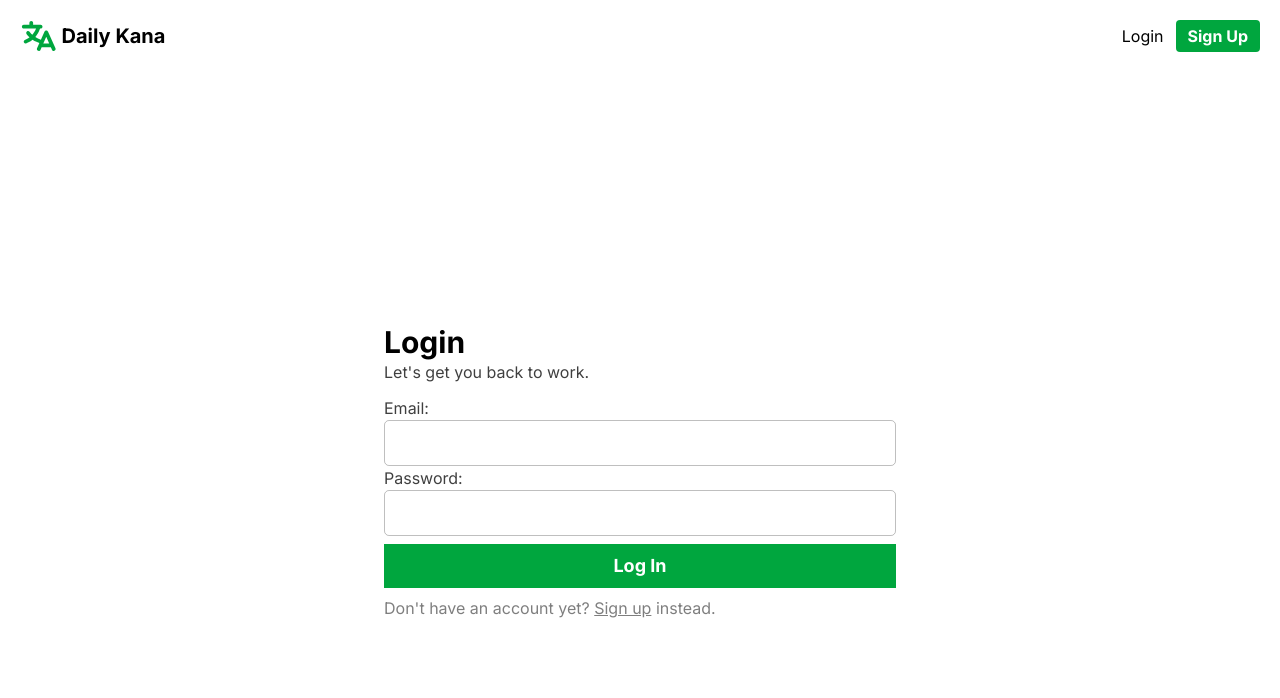
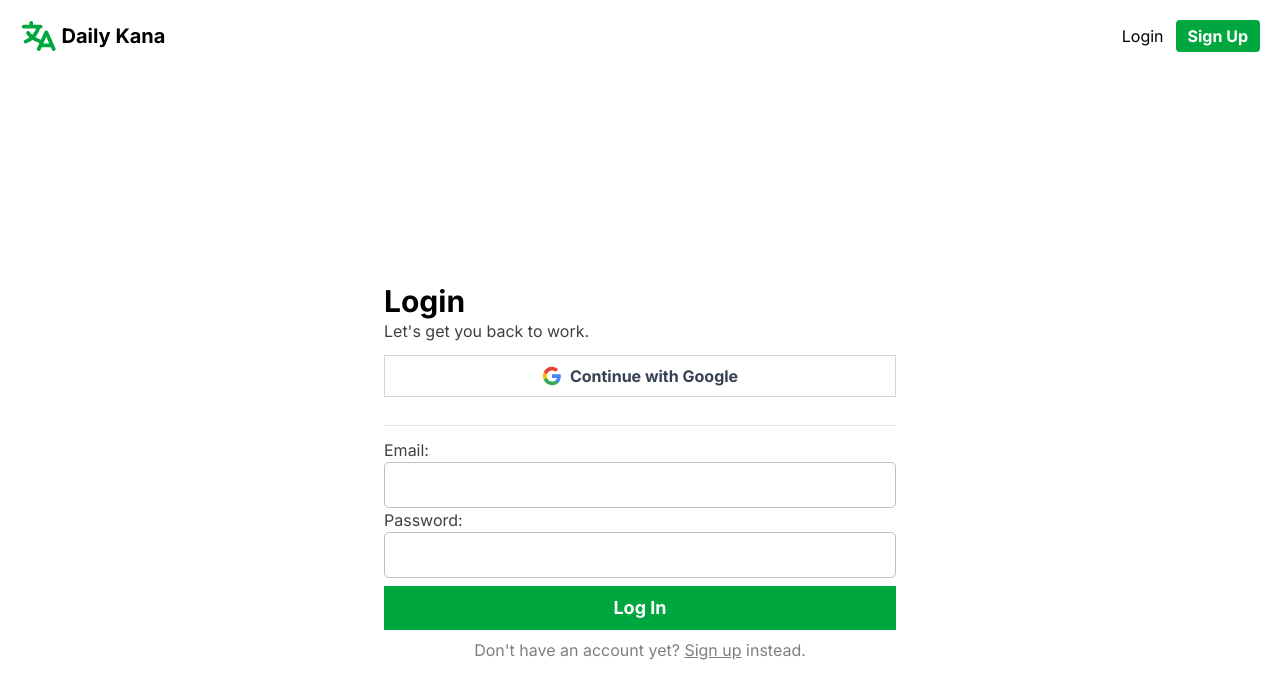
Before and after one commit to eben-vranken/daily-kana, an Angular app: page /login in a window 1280 px wide. Shown: the top 698 px of the page. Built offline with nearby package versions, Linux system fonts and the light colour scheme; no server answers.

Commit message:
Added google oAuth to login page

```diff
--- a/src/app/components/auth/login/login.html
+++ b/src/app/components/auth/login/login.html
@@ -1,20 +1,38 @@
 <main class="h-screen flex flex-col items-center justify-center">
-    <form class="flex flex-col [&>input]:border md:w-lg w-full" [formGroup]="form" (ngSubmit)="onSubmit()">
+    <form class="flex flex-col [&>input]:border md:w-lg w-full gap-y-3" [formGroup]="form" (ngSubmit)="onSubmit()">
+        <section>
             <h1 class="font-bold text-3xl">Login</h1>
-        <p class="opacity-75 mb-3">Let's get you back to work.</p>
+            <p class="opacity-75">Let's get you back to work.</p>
 
             @if(errorMessage) {
             <p class="text-red-500">{{ errorMessage }}</p>
             }
+        </section>
 
+        <section class="mb-4">
+            <button type="button" (click)="onGoogleAuth()" class="w-full flex items-center justify-center gap-2 border border-gray-300 bg-white text-gray-700 py-2 font-bold hover:bg-gray-50 transition-colors cursor-pointer">
+                <svg class="w-5 h-5" viewBox="0 0 24 24">
+                    <path fill="#4285F4" d="M22.56 12.25c0-.78-.07-1.53-.2-2.25H12v4.26h5.92c-.26 1.37-1.04 2.53-2.21 3.31v2.77h3.57c2.08-1.92 3.28-4.74 3.28-8.09z" />
+                    <path fill="#34A853" d="M12 23c2.97 0 5.46-.98 7.28-2.66l-3.57-2.77c-.98.66-2.23 1.06-3.71 1.06-2.86 0-5.29-1.93-6.16-4.53H2.18v2.84C3.99 20.53 7.7 23 12 23z" />
+                    <path fill="#FBBC05" d="M5.84 14.09c-.22-.66-.35-1.36-.35-2.09s.13-1.43.35-2.09V7.07H2.18C1.43 8.55 1 10.22 1 12s.43 3.45 1.18 4.93l2.85-2.22.81-.62z" />
+                    <path fill="#EA4335" d="M12 5.38c1.62 0 3.06.56 4.21 1.64l3.15-3.15C17.45 2.09 14.97 1 12 1 7.7 1 3.99 3.47 2.18 7.07l3.66 2.84c.87-2.6 3.3-4.53 6.16-4.53z" />
+                </svg>
+                Continue with Google
+            </button>
+        </section>
+
+        <hr class="w-full border-gray-200">
+
+        <section class="flex flex-col">
             <label for="email">Email:</label>
             <input type="email" id="email" name="email" formControlName="email">
 
             <label for="password">Password:</label>
             <input type="password" id="password" name="password" formControlName="password">
 
-        <button class="bg-green-600 rounded-none my-2 py-2 font-bold text-white text-lg cursor-pointer hover:brightness-90" type="submit" [disabled]="form.invalid">Log In</button>
+            <button type="submit" [disabled]="form.invalid" class="bg-green-600 rounded-none my-2 py-2 font-bold text-white text-lg cursor-pointer hover:brightness-90">Log In</button>
+        </section>
+    </form>
 
     <span class="opacity-50">Don't have an account yet? <a routerLink="/signup" class="underline">Sign up</a> instead.</span>
-    </form>
 </main>
--- a/src/app/components/auth/login/login.ts
+++ b/src/app/components/auth/login/login.ts
@@ -29,4 +29,17 @@
       }
     });
   }
+
+  onGoogleAuth(): void {
+    this.authService.signInWithGoogle().subscribe({
+      next: (result) => {
+        if (result.error) {
+          this.errorMessage = result.error.message;
+        }
+      },
+      error: (err) => {
+        this.errorMessage = 'Failed to initialize Google authentication.';
+      }
+    })
+  }
 }
```
Lines whose indentation alone changed are shown as unchanged.
